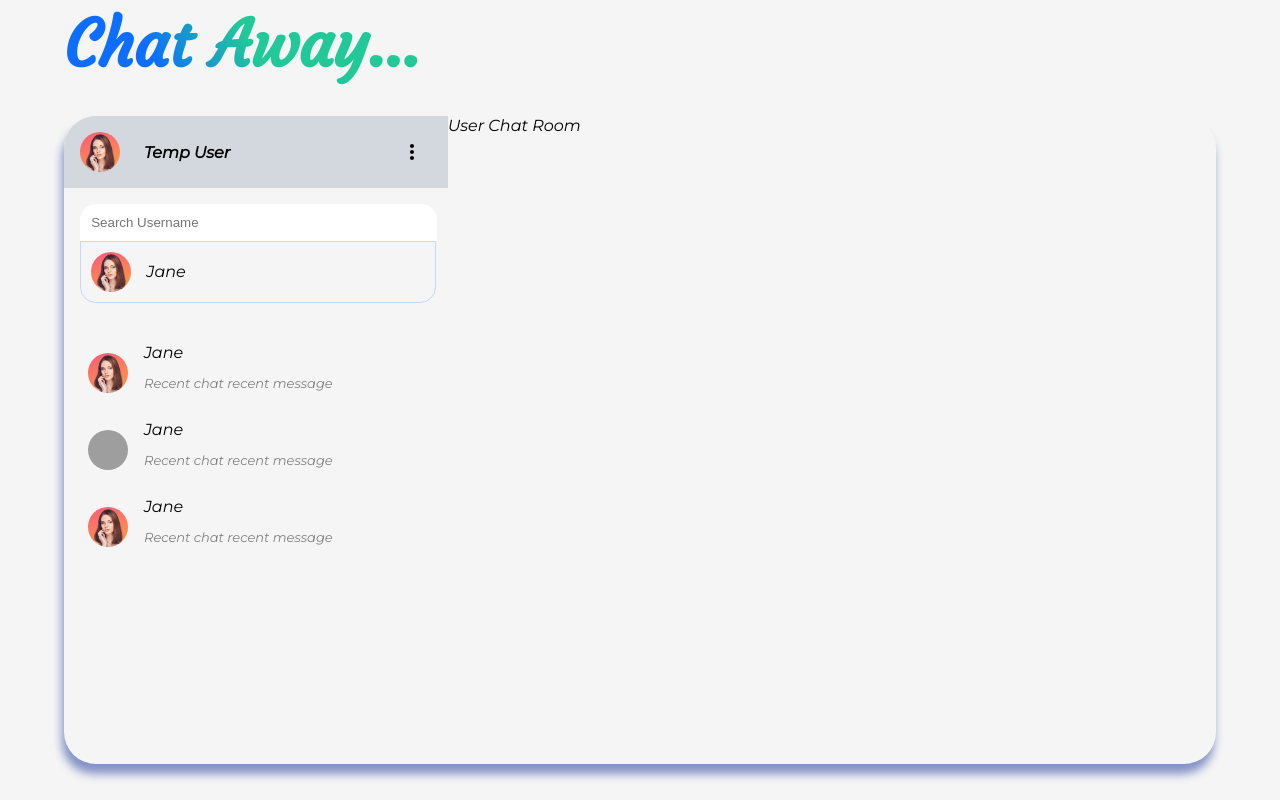
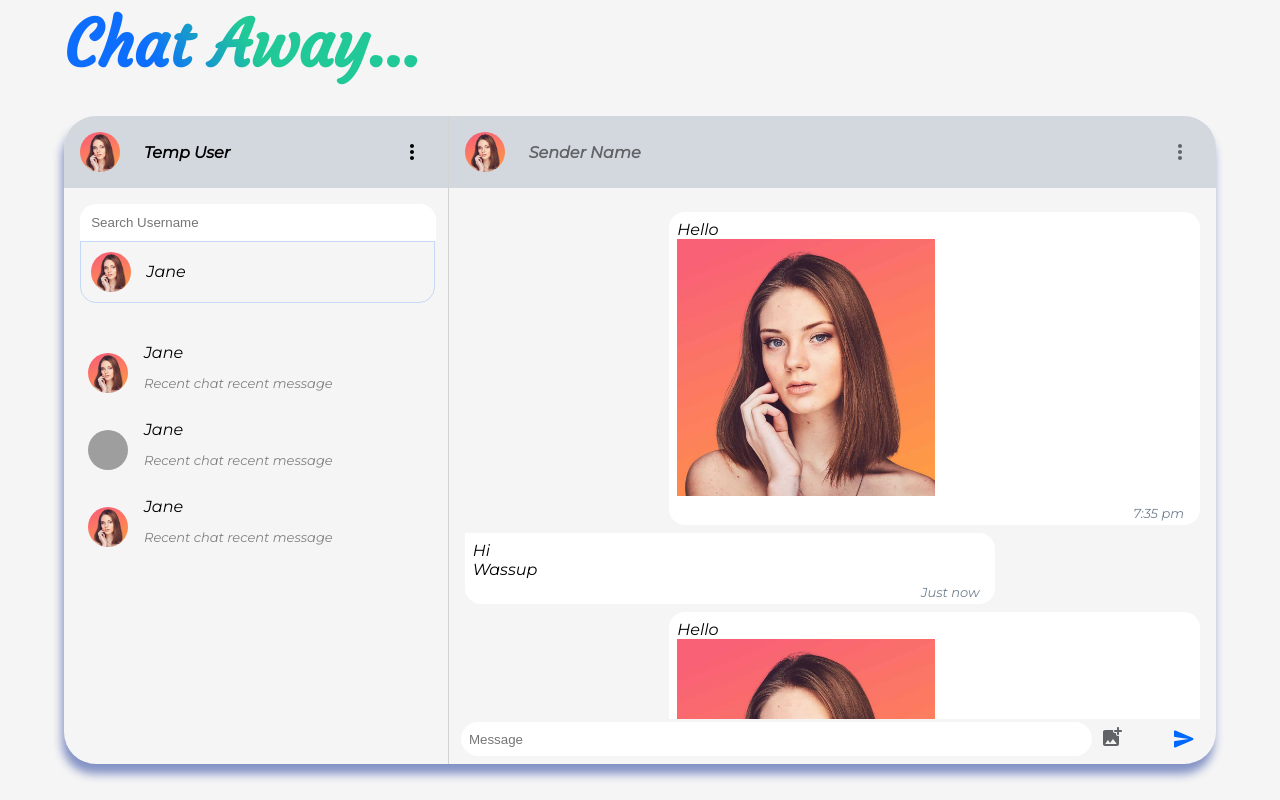
Before and after one commit to JoyChudasama/chat-away, a React (Create React App) app: page / in a window 1280 px wide. Built offline with nearby package versions, Linux system fonts and the light colour scheme; grey boxes are pictures that could not be loaded.

Commit message:
added userChatInput and message templates and styling, working on setting up owner side message templates correctly

```diff
--- /dev/null
+++ b/src/components/ChatRoomMessages.jsx
@@ -0,0 +1,20 @@
+import React from 'react'
+import Message from './Message'
+
+const ChatRoomMessages = () => {
+  return (
+    <div className='chatRoomMessages owner'>
+
+        <Message />
+        <Message />
+        <Message />
+        <Message />
+        <Message />
+        <Message />
+        <Message />
+
+    </div>
+  )
+}
+
+export default ChatRoomMessages;
--- /dev/null
+++ b/src/components/ChatRoomNavBar.jsx
@@ -0,0 +1,23 @@
+import React from 'react'
+import MuiMenu from './MuiComponents/MuiMenu';
+import Avatar from '@mui/material/Avatar';
+import tempAvatar from '../img/avatar.jpg';
+
+const ChatRoomNavBar = () => {
+
+    const options = ['Profile', 'Search Chat', 'Clear Chat', 'Block'];
+
+    return (
+        <div className='chatRoomNavBar'>
+
+            <div className='senderInfo'>
+                <Avatar className='senderAvatar' alt="Profile Picture" src={tempAvatar} />
+                <span className='senderUserName'>Sender Name</span>
+            </div>
+
+            <MuiMenu options={options} />
+        </div>
+    )
+}
+
+export default ChatRoomNavBar;
--- a/src/components/Message.jsx
+++ b/src/components/Message.jsx
@@ -1,9 +1,36 @@
 import React from 'react'
+import tempAvatar from '../img/avatar.jpg';
 
 const Message = () => {
   return (
-    <div>Message</div>
+    <>
+      <div className='messageContainer owner'>
+        <div className='message owner'>
+          <div className="messageContent">
+            <span className='messageText'>Hello</span>
+            <br />
+            <img src={tempAvatar} alt="Sent Image" />
+          </div>
+          <div className="messageDetail">
+            <span className="messageTime">7:35 pm</span>
+          </div>
+        </div>
+      </div>
+      <div className='messageContainer '>
+        <div className='message'>
+          <div className="messageContent">
+            <span className='messageText'>Hi</span>
+            <br />
+            <span className='messageText'>Wassup</span>
+          </div>
+          <div className="messageDetail">
+            <span className="messageTime">Just now</span>
+          </div>
+        </div>
+      </div>
+    </>
+
   )
 }
 
-export default Message
+export default Message;
--- /dev/null
+++ b/src/components/UserChatInput.jsx
@@ -0,0 +1,32 @@
+import React from 'react'
+import SendRoundedIcon from '@mui/icons-material/SendRounded';
+import { IconButton } from '@mui/material';
+import AddPhotoAlternateRoundedIcon from '@mui/icons-material/AddPhotoAlternateRounded';
+const UserChatInput = () => {
+  return (
+    <div className='userInputsContainer'>
+      <div className='userChatInputsContainer'>
+
+        <input type='text' placeholder='Message' className='userChatMessageInput' />
+
+        <div className='userChatFileInputContainer'>
+          <input type='file' className='d-none' id="userChatFileInput" accept='image/png, image/gif, image/jpeg' />
+          <label htmlFor='userChatFileInput' className='userFileInputLabel'>
+            <AddPhotoAlternateRoundedIcon />
+          </label>
+        </div>
+
+      </div>
+
+      <div className='sendButtonContainer'>
+        <IconButton id='sendButton' >
+          <SendRoundedIcon />
+        </IconButton>
+      </div>
+    </div>
+
+
+  )
+}
+
+export default UserChatInput;
--- a/src/components/UserChatRoom.jsx
+++ b/src/components/UserChatRoom.jsx
@@ -1,8 +1,16 @@
 import React from 'react'
+import ChatRoomNavBar from './ChatRoomNavBar';
+import ChatRoomMessages from './ChatRoomMessages';
+import UserChatInput from './UserChatInput';
 
 const UserChatRoom = () => {
   return (
-    <div className='userChatRoom'>User Chat Room</div>
+    <div className='userChatRoom'>
+      <ChatRoomNavBar />
+      <ChatRoomMessages />
+      <UserChatInput />
+
+    </div>
   )
 }
 
--- a/src/components/UserSidebar.jsx
+++ b/src/components/UserSidebar.jsx
@@ -1,12 +1,12 @@
 import React from 'react'
-import Navbar from './UserNavBar';
+import UserNavBar from './UserNavBar';
 import SearchBar from './SearchBar';
 import RecentChatList from './RecentChatList';
 
 const UserSidebar = () => {
   return (
     <div className='userSidebar'>
-      <Navbar />
+      <UserNavBar />
       <SearchBar />
       <RecentChatList />
     </div>
--- a/src/pages/UserHome/UserHome.scss
+++ b/src/pages/UserHome/UserHome.scss
@@ -3,6 +3,7 @@
     display: flex;
     align-items: center;
     justify-content: center;
+
     .logoContainer {
         height: 90%;
         width: 90%;
@@ -39,7 +40,7 @@
                     gap: 1.5rem;
 
                     .loggedInUserName {
-                        font-weight: bold;
+                        font-weight: 600;
                     }
                 }
 
@@ -79,7 +80,6 @@
                     }
 
                     .searchResultUserName {
-                        // font-weight: bolder;
                         transition: all 0.3s;
                     }
 
@@ -94,7 +94,6 @@
                         }
 
                         .searchResultUserName {
-                            // font-weight: bolder;
                             scale: 1.2;
                             transition: all 0.3s;
                         }
@@ -115,12 +114,8 @@
                     transition: all 0.3s;
 
                     .recentChat {
-                        // .recentChatProfilePicture {
-                        // }
 
-                        .recentChatUsername {
-                            // font-weight: bolder;
-                        }
+                        .recentChatUsername {}
 
                         .recentChatMessage {
                             color: grey;
@@ -146,6 +141,130 @@
 
         .userChatRoom {
             flex: 2;
+            border-left: 0.5px solid lightgray;
+
+            .chatRoomNavBar {
+                padding: 1rem;
+                height: 2.5rem;
+                display: flex;
+                justify-content: space-between;
+                background-color: #d3d8de;
+
+                .senderInfo {
+                    display: flex;
+                    align-items: center;
+                    gap: 1.5rem;
+                    color: #616366;
+                    font-weight: bold;
+                }
+            }
+
+            .chatRoomMessages {
+                padding: 1rem;
+                height: calc(100% - 9.3rem);
+                overflow: auto;
+
+                .messageContainer {
+
+                    .message {
+                        display: flex;
+                        flex-direction: column;
+                        gap: 5px;
+                        background-color: white;
+                        width: 70%;
+                        margin: 0.5rem 0 0.5rem 0;
+                        padding: 0.5rem 0.5rem 0 0.5rem;
+                        border-top-right-radius: 1rem;
+                        border-bottom-left-radius: 1rem;
+                        border-bottom-right-radius: 1rem;
+
+                        .messageContent {
+                            max-width: 100%;
+                            overflow: hidden;
+                            word-wrap: break-word;
+
+                            span {
+                            }
+
+                            img {
+                                width: 50%;
+                                height: 50%;
+                            }
+                        }
+
+                        .messageDetail {
+                            display: flex;
+                            align-items: center;
+                            justify-content: flex-end;
+                            font-size: small;
+
+                            .messageTime {
+                                padding: 0 0.5rem 0.25rem 0;
+                                color: slategray;
+                            }
+                        }
+
+
+                    }
+
+                    &.owner {
+                        direction: rtl;
+
+                        .message {
+                            direction: ltr;
+                            border-top-left-radius: 1rem;
+                        }
+
+                    }
+
+                }
+
+            }
+
+            .userInputsContainer {
+                height: 2.5rem;
+                display: flex;
+                align-items: center;
+                justify-content: space-evenly;
+
+                .userChatInputsContainer {
+                    display: flex;
+                    align-items: center;
+                    width: 90%;
+                    gap: 0.5rem;
+
+                    .userChatMessageInput {
+                        background-color: white;
+                        border-radius: 2rem;
+                        border: none;
+                        height: 2rem;
+                        padding-left: 0.5rem;
+                        width: 90%;
+
+                        &:focus {
+                            outline: none;
+                        }
+                    }
+
+                    .userChatFileInputContainer {
+                        .userFileInputLabel {
+                            color: #616366;
+
+                            &:hover {
+                                cursor: pointer;
+                            }
+                        }
+
+                    }
+                }
+
+                .sendButtonContainer {
+                    #sendButton {
+                        color: #0067ff;
+                    }
+                }
+            }
+
         }
     }
 }
```
Also changed, not shown: src/components/Input.jsx (deleted, +0 -9 lines).
